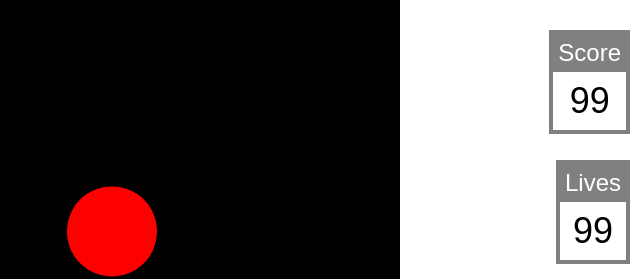
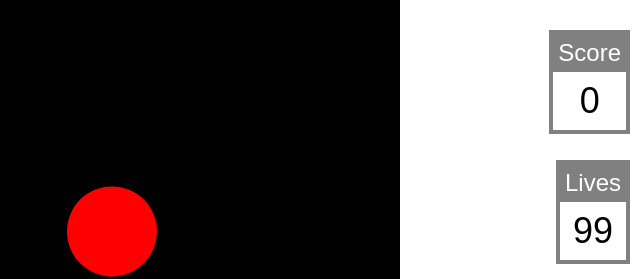
Before and after one commit to Khaleed/bubble-trouble, a website built with webpack: page public/index.html in a window 1280 px wide. Shown: the top 279 px of the page, 640-1280 px from the left. Built offline with nearby package versions, Linux system fonts and the light colour scheme.

Commit message:
Start score from 0

```diff
--- a/public/index.html
+++ b/public/index.html
@@ -5,7 +5,7 @@
         <canvas id="screen" width="800" height="600" moz-opaque></canvas>
         <div id="score-container" class="game-note">
             <div class="title">Score</div>
-            <div id= "score" class="value">99</div>
+            <div id= "score" class="value">0</div>
         </div>
         <div id="life-container" class="game-note">
             <div class="title">Lives</div>
```
